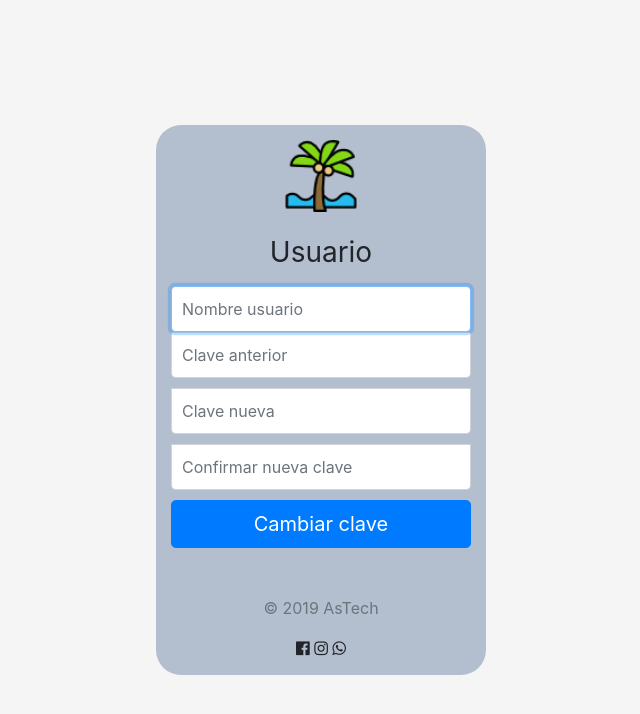
After one commit to Lsanyi0/agroEmergentes, a PHP site: page /Login/cambiarClave.php in a window 1280 px wide. The commit adds this page. Shown: the top 714 px of the page, without its empty margins (319-959 px from the left). Run offline with PHP 8.4, Linux system fonts and the light colour scheme.

Commit message:
cambiar clave y conn

```diff
--- /dev/null
+++ b/Login/cambiar.php
@@ -0,0 +1,28 @@
+<?php
+                if($_SERVER["REQUEST_METHOD"] == "POST"){
+                    include '..\conexion.php';
+                    $usuario=$_POST['txtUsuario'];
+                    $contrasena=$_POST['txtClaveA'];
+                    $contrasenaN=$_POST['txtCalveN'];
+                    $contrasenaC=$_POST['txtCalveC'];
+
+                    $sql="Select usuario from Usuario where contrasena='$contrasena' and usuario='$usuario';";
+                    $conn = getConn();
+                    $resultado=$conn->query($sql);
+                    if ($resultado->num_rows > 0) {
+                        if ($contrasenaN == $contrasenaC){
+                            $sqlo="UPDATE Usuario SET contrasena='$contrasenaN' WHERE usuario = '$usuario';";
+                            $conn->query($sqlo);
+                            #Cerrar sesion
+                            header('Location: loginPAGE.php');
+                        }
+                        else
+                        {
+                            print "Las claves no coinciden";
+                        }
+                    }
+                    else{
+                        print "Usuario y clave no validos";
+                    }
+                }
+?>
--- /dev/null
+++ b/Login/cambiarClave.php
@@ -0,0 +1,34 @@
+
+<html lang="es">
+
+<head>
+    <meta charset="UTF-8">
+    <meta name="viewport" content="width=device-width, initial-scale=1.0">
+    <meta http-equiv="X-UA-Compatible" content="ie=edge">
+    <title>Cambiar clave</title>
+    <link rel="stylesheet" type="text/css" media="screen" href="../lib/css/bootstrap.min.css">
+    <link rel="stylesheet" href="../css/singin.css">
+    <link rel="stylesheet" href="https://cdnjs.cloudflare.com/ajax/libs/font-awesome/4.7.0/css/font-awesome.min.css">
+</head>
+
+<form class="form-signin" align="center" action="" id="cambiar" method="POST">
+        <img class="mb-4" src="../img/palmera.png" alt width="72" alt height="72">
+        <h1 class="h3 mb-3 font-weight-normal">Usuario</h1>
+        <label for="txtUsuario" class="sr-only">Usuario</label>
+        <input type="text" name="txtUsuario" class="form-control" value="" placeholder="Nombre usuario" required autofocus>
+        <label for="txtClaveA" class="sr-only">Clave anterior</label>
+        <input type="password" name="txtClaveA" class="form-control" value="" placeholder="Clave anterior" required>
+        <label for="txtClaveN" class="sr-only">Clave</label>
+        <input type="password" name="txtCalveN" class="form-control" values="" placeholder="Clave nueva" required>
+        <label for="txtClaveC" class="sr-only">Clave</label>
+        <input type="password" name="txtCalveC" class="form-control" values="" placeholder="Confirmar nueva clave" required>
+        <?php include 'cambiar.php';?>
+        <input class="btn btn-lg btn-primary btn-block" name="btnCambiar" type="submit" value="Cambiar clave">
+        <p class="mt-5 mb-3 text-muted">© 2019 AsTech</p>
+        <i class="fa fa-facebook-official"></i>
+        <i class="fa fa-instagram" aria-hidden="true"></i>
+        <i class="fa fa-whatsapp" aria-hidden="true"></i>
+    </form>
+</body>
+
+</html>
--- a/Usuarios/ventas.php
+++ b/Usuarios/ventas.php
@@ -15,7 +15,7 @@
                   <img src="../img/palmera.png" width="30" height="30" class="d-inline-block align-top" alt="">
                   <h5 class="tittle d-inline-block align-right">Las Palmeras</h5>
                 </a>
-                <a style="text-decoration: none; color: white; font-size: 8" href="#">Cerrar Sesión</a>
+                <a style="text-decoration: none; color: white; font-size: 8" href="../Login/loginPAGE.php">Cerrar Sesión</a>
         </nav>
     <!--Contenido-->
     <div class="row contenido">
```
Also changed, not shown: conexion.php (+10 -7 lines).
